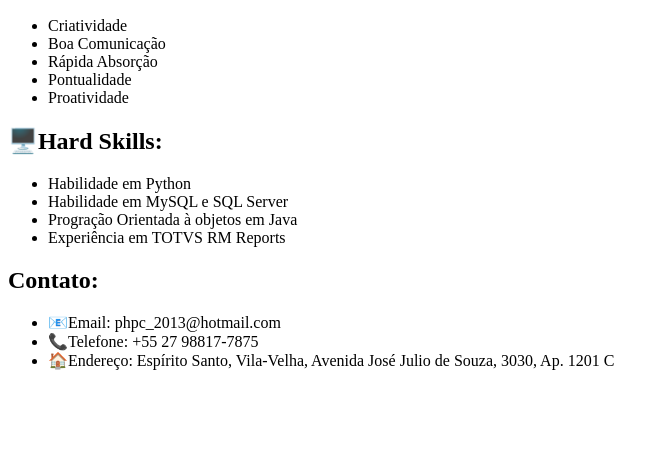
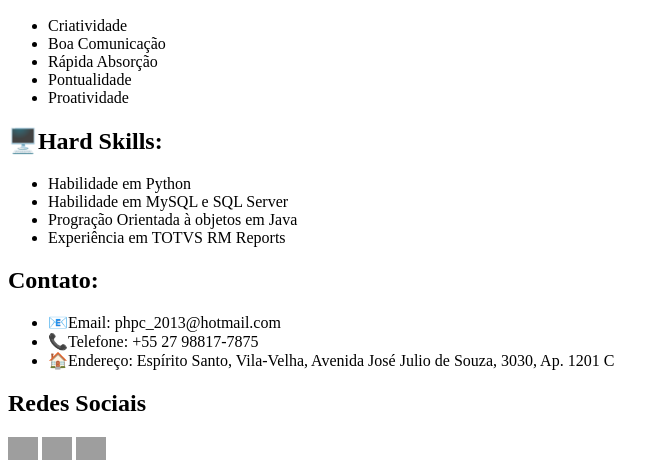
Before and after one commit to PedroC11/Curr-culo-WEB, a plain HTML site: page index.html in a window 1280 px wide. Shown: the part 1136-1608 px from the top of the page, without its empty margins (0-669 px from the left). Before the commit the page ends 1522 px from the top, so only its background shows below. Drawn offline with Linux system fonts and the light colour scheme; grey boxes are pictures that could not be loaded.

Commit message:
Update index.html

```diff
--- a/index.html
+++ b/index.html
@@ -54,6 +54,15 @@
         <li>📞Telefone: +55 27 98817-7875</li>
         <li>🏠Endereço: Espírito Santo, Vila-Velha, Avenida José Julio de Souza, 3030, Ap. 1201 C </li>
     </ul>
+    <h2>Redes Sociais</h2>
+    <a target="_blank" href="https://www.instagram.com/pedro.pereiract/"><img width="30px"
+            src="https://upload.wikimedia.org/wikipedia/commons/thumb/a/a5/Instagram_icon.png/1200px-Instagram_icon.png"
+            alt="instagram"></a>
+    <a target="_blank" href="https://br.linkedin.com/in/pedrohenriquecoutinho"><img width="30px"
+            src="https://upload.wikimedia.org/wikipedia/commons/thumb/c/ca/LinkedIn_logo_initials.png/480px-LinkedIn_logo_initials.png"
+            alt="linkedin"></a>
+    <a target="_blank" href="https://github.com/PedroC11"><img width="30px"
+            src="https://cdn-icons-png.flaticon.com/512/25/25231.png" alt="github"></a>
 </body>
 
 </html>
```
